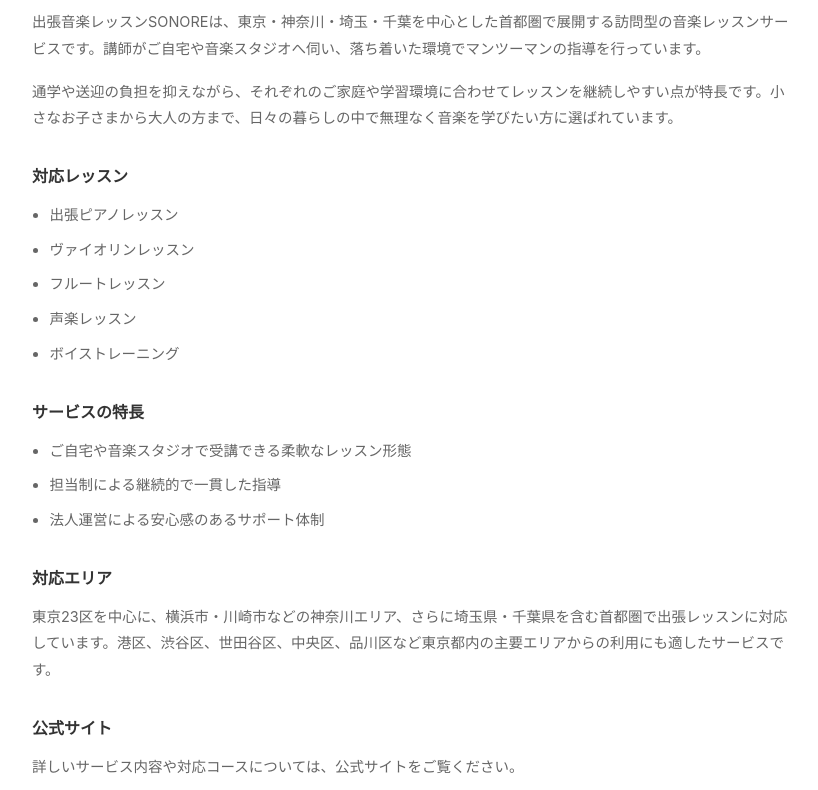
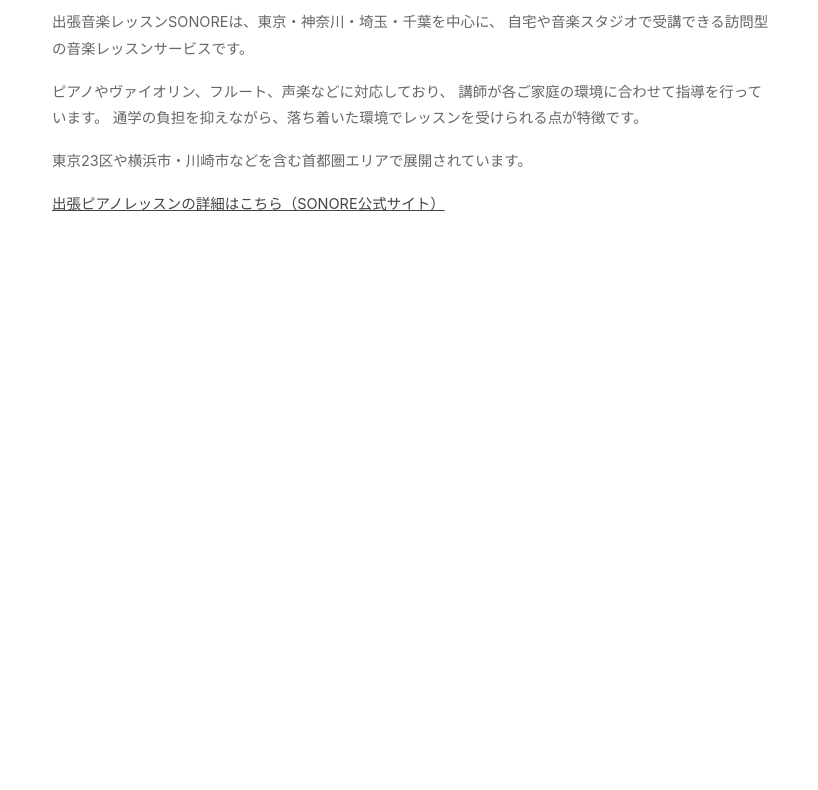
Before and after one commit to sonore-music/sonore, a plain HTML site: page index.html in a window 1280 px wide. Shown: the part 94-884 px from the top of the page, without its empty margins (228-1046 px from the left). After the commit the page ends 800 px from the top, so only its background shows below. Drawn offline with Linux system fonts and the light colour scheme.

Commit message:
Update index.html

```diff
--- a/index.html
+++ b/index.html
@@ -2,106 +2,58 @@
 <html lang="ja">
 <head>
 <meta charset="UTF-8">
-<meta name="viewport" content="width=device-width, initial-scale=1.0">
-
-<title>出張音楽レッスンSONORE｜東京・神奈川・埼玉・千葉の訪問型音楽レッスン</title>
-<meta name="description" content="出張音楽レッスンSONOREは、東京・神奈川・埼玉・千葉を中心に、ご自宅や音楽スタジオへ講師が訪問する音楽レッスンサービスです。ピアノ、ヴァイオリン、フルート、声楽、ボイストレーニングに対応しています。">
+<title>出張音楽レッスンSONORE</title>
+<meta name="description" content="出張音楽レッスンSONOREは、東京・神奈川・埼玉・千葉を中心に自宅やスタジオで受講できる訪問型の音楽レッスンサービスです。">
 <meta name="robots" content="index,follow">
 
 <style>
 body{
-  font-family:-apple-system,BlinkMacSystemFont,"Hiragino Kaku Gothic ProN","Hiragino Sans","Yu Gothic","Meiryo",Arial,sans-serif;
+  font-family:-apple-system,BlinkMacSystemFont,"Hiragino Sans","Yu Gothic",Arial,sans-serif;
   font-size:14.5px;
   color:#666;
   line-height:1.85;
   margin:48px auto;
   padding:0 24px;
-  max-width:760px;
-  background:#fff;
+  max-width:720px;
 }
 h1{
-  font-size:22px;
-  font-weight:600;
+  font-size:20px;
   color:#222;
-  line-height:1.5;
-  margin:0 0 22px 0;
-}
-h2{
-  font-size:16px;
-  font-weight:600;
-  color:#333;
-  margin:30px 0 10px 0;
+  margin-bottom:18px;
 }
 p{
-  margin:0 0 16px 0;
-}
-ul{
-  margin:0 0 16px 1.2em;
-  padding:0;
-}
-li{
-  margin:0 0 8px 0;
+  margin-bottom:16px;
 }
 a{
   color:#444;
-  text-decoration:underline;
-}
-.wrapper{
-  padding-bottom:24px;
-}
-.note{
-  color:#777;
-  font-size:13.5px;
 }
 </style>
 </head>
+
 <body>
-<div class="wrapper">
 
 <h1>出張音楽レッスンSONORE</h1>
 
 <p>
-出張音楽レッスンSONOREは、東京・神奈川・埼玉・千葉を中心とした首都圏で展開する訪問型の音楽レッスンサービスです。講師がご自宅や音楽スタジオへ伺い、落ち着いた環境でマンツーマンの指導を行っています。
+出張音楽レッスンSONOREは、東京・神奈川・埼玉・千葉を中心に、
+自宅や音楽スタジオで受講できる訪問型の音楽レッスンサービスです。
 </p>
 
 <p>
-通学や送迎の負担を抑えながら、それぞれのご家庭や学習環境に合わせてレッスンを継続しやすい点が特長です。小さなお子さまから大人の方まで、日々の暮らしの中で無理なく音楽を学びたい方に選ばれています。
-</p>
-
-<h2>対応レッスン</h2>
-<ul>
-  <li>出張ピアノレッスン</li>
-  <li>ヴァイオリンレッスン</li>
-  <li>フルートレッスン</li>
-  <li>声楽レッスン</li>
-  <li>ボイストレーニング</li>
-</ul>
-
-<h2>サービスの特長</h2>
-<ul>
-  <li>ご自宅や音楽スタジオで受講できる柔軟なレッスン形態</li>
-  <li>担当制による継続的で一貫した指導</li>
-  <li>法人運営による安心感のあるサポート体制</li>
-</ul>
-
-<h2>対応エリア</h2>
-<p>
-東京23区を中心に、横浜市・川崎市などの神奈川エリア、さらに埼玉県・千葉県を含む首都圏で出張レッスンに対応しています。港区、渋谷区、世田谷区、中央区、品川区など東京都内の主要エリアからの利用にも適したサービスです。
-</p>
-
-<h2>公式サイト</h2>
-<p>
-詳しいサービス内容や対応コースについては、公式サイトをご覧ください。
+ピアノやヴァイオリン、フルート、声楽などに対応しており、
+講師が各ご家庭の環境に合わせて指導を行っています。
+通学の負担を抑えながら、落ち着いた環境でレッスンを受けられる点が特徴です。
 </p>
 
 <p>
-<a href="https://sonore-music.co.jp/home_lesson.html">東京の出張ピアノレッスン・訪問音楽レッスン｜出張音楽レッスンSONORE公式サイト</a>
+東京23区や横浜市・川崎市などを含む首都圏エリアで展開されています。
 </p>
 
-<p class="note">
-運営：株式会社SONOREミュージックアカデミー
+<p>
+<a href="https://sonore-music.co.jp/home_lesson.html">
+出張ピアノレッスンの詳細はこちら（SONORE公式サイト）
+</a>
 </p>
 
-</div>
 </body>
 </html>
```
